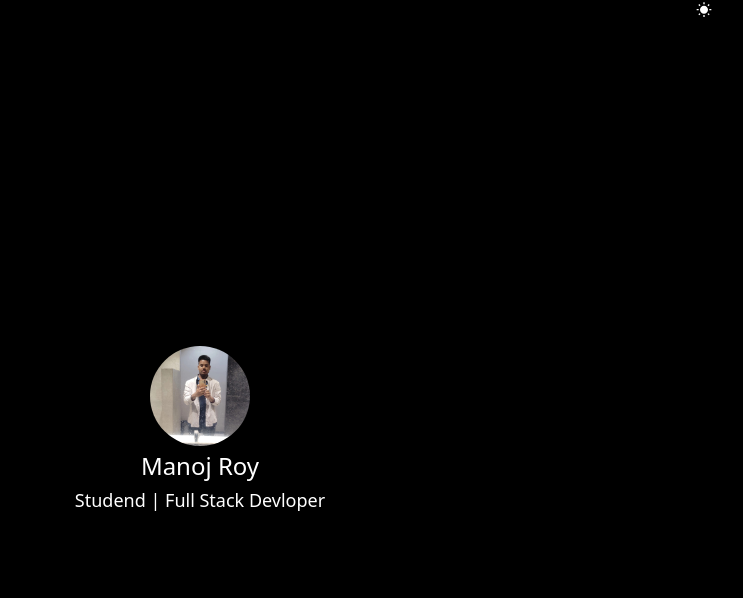
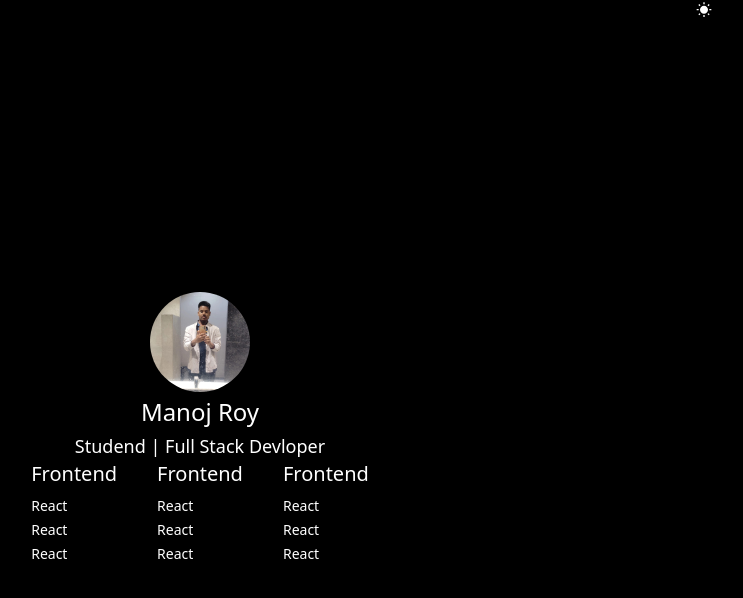
Before and after one commit to Manojroy1432/Resume, a React (Vite) app: page / in a window 1280 px wide. Shown: the top 598 px of the page, without its empty margins (440-1183 px from the left). Built offline with nearby package versions, Linux system fonts and the light colour scheme.

Commit message:
add skills

```diff
--- /dev/null
+++ b/src/component/Skills.jsx
@@ -0,0 +1,39 @@
+import React from "react";
+
+function Skills() {
+  return (
+    <div>
+      <div className="grid grid-cols-3 gap-10 w-full max-w-6xl">
+        {/*first col */}
+        <div className="flex flex-col gap-1">
+          <h3 className="text-xl">Frontend</h3>
+          <ol>
+            <li className="text-sm my-1">React</li>
+            <li className="text-sm my-1">React</li>
+            <li className="text-sm my-1">React</li>
+          </ol>
+        </div>
+        {/*second col */}
+        <div className="flex flex-col gap-1">
+          <h3 className="text-xl">Frontend</h3>
+          <ol>
+            <li className="text-sm my-1">React</li>
+            <li className="text-sm my-1">React</li>
+            <li className="text-sm my-1">React</li>
+          </ol>
+        </div>
+        {/*Third col */}
+        <div className="flex flex-col gap-1">
+          <h3 className="text-xl">Frontend</h3>
+          <ol>
+            <li className="text-sm my-1">React</li>
+            <li className="text-sm my-1">React</li>
+            <li className="text-sm my-1">React</li>
+          </ol>
+        </div>
+      </div>
+    </div>
+  );
+}
+
+export default Skills;
--- a/src/page/Home.jsx
+++ b/src/page/Home.jsx
@@ -1,5 +1,6 @@
 import React from "react";
 import profile from "../assets/profile.jpeg";
+import Skills from "../component/Skills";
 
 function Home() {
   return (
@@ -14,6 +15,7 @@ function Home() {
       <h1 className="my-1 text-xl md:text-2xl">Manoj Roy</h1>
       {/*Address */}
       <h2 className="text-lg ">Studend | Full Stack Devloper</h2>
+      <Skills />
     </div>
   );
 }
```
